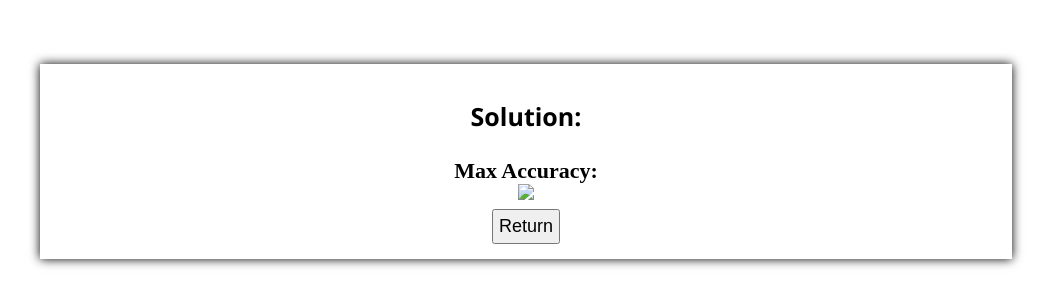
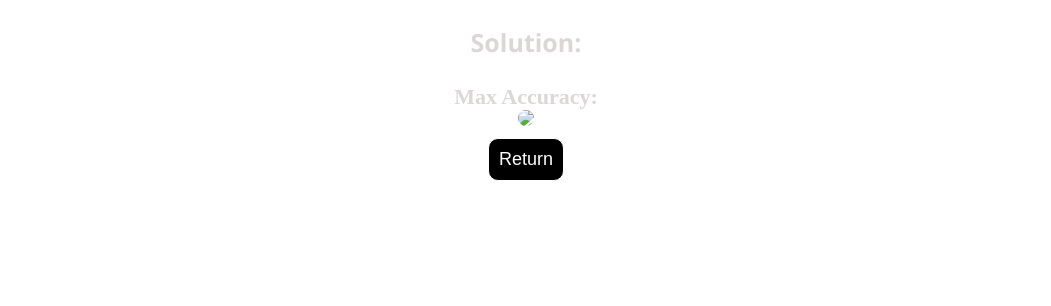
Before and after one commit to CryAndRRich/Solving-System-Equations, a Flask app: template templates/plot.html in a window 1280 px wide. Shown: the top 306 px of the page, without its empty margins (114-1165 px from the left). Run offline with Flask 3, Linux system fonts and the light colour scheme; the template is opened without the code that fills it, so the values that code supplies are empty.

Commit message:
Add effects

```diff
--- a/static/css/plot.css
+++ b/static/css/plot.css
@@ -1,20 +1,20 @@
 body {
-    margin: 5vw 12vw 5vw 12vw;
-    box-shadow: black 0 0 10px;
-    background: white;
-    padding: 10px;
     text-align: center;
-    align-items: center;
-    position: relative;
+}
+
+.body-container {
+    color: white;
 }
 
 #solution {
     font-size: 25px;
+    color: rgb(219, 215, 215);
     font-family: 'Segoe UI', Tahoma, Geneva, Verdana, sans-serif;
 }
 
 #accuracy {
     font-size: 22px;
+    color: rgb(219, 215, 215);
     padding-bottom: -10px;
     margin-bottom: 0px;
 }
@@ -22,10 +22,19 @@
 img {
     width: 75%;
     height: auto;
+    border-radius: 20px;
 }
 
 #return-button {
     font-size: 18px;
-    padding: 5px;
-    margin: 5px;
+    padding: 10px;
+    margin: 8px;
+    border: 1.5px solid white;
+    border-radius: 10px;
+    background-color: black;
+    color: white;
 }
+
+#return-button:hover {
+    border-color: #1eff00;
+}
```
